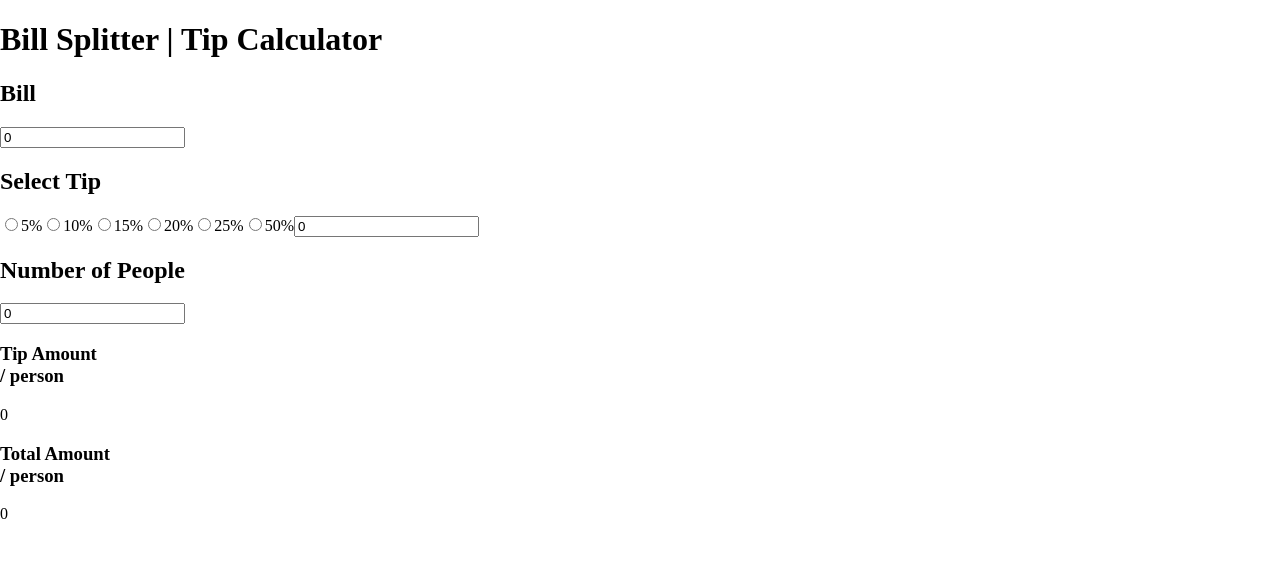
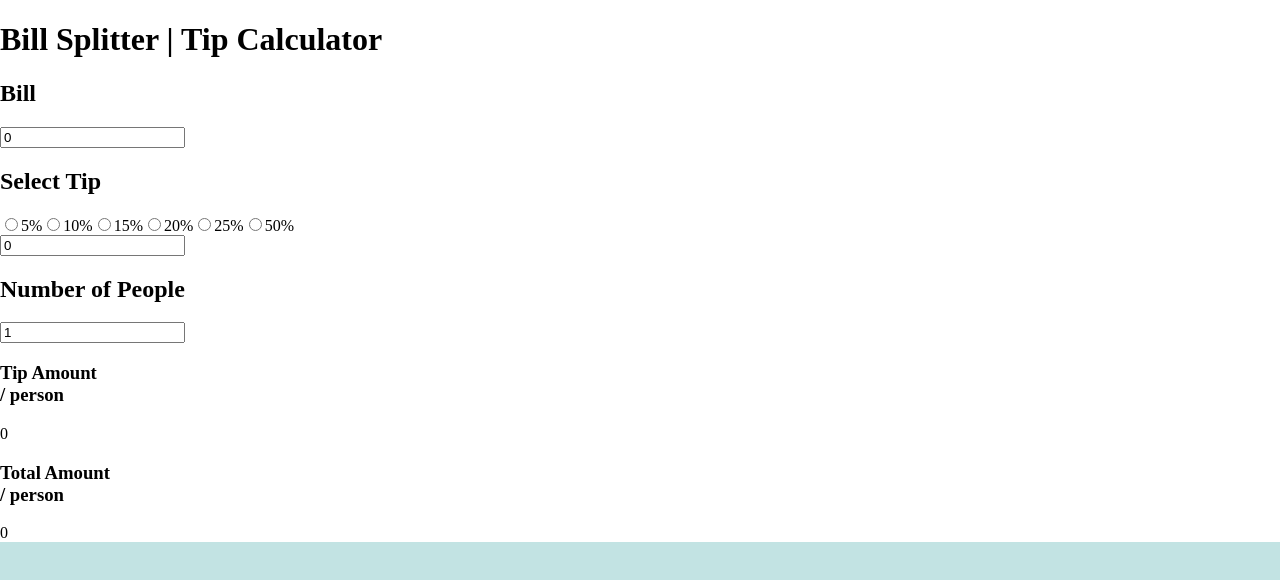
Before and after one commit to andicuevasp/tip-calculator, a React (Vite) app: page / in a window 1280 px wide. Shown: the top 580 px of the page. Built offline with nearby package versions, Linux system fonts and the light colour scheme.

Commit message:
fixed results calculations errors

```diff
--- a/index.html
+++ b/index.html
@@ -7,7 +7,7 @@
     <title>Tip Calculator App</title>
   </head>
   <body>
-    <div id="root"></div>
+    <main id="root"></main>
     <script type="module" src="/src/main.jsx"></script>
   </body>
 </html>
--- a/src/App.jsx
+++ b/src/App.jsx
@@ -1,4 +1,4 @@
-import { useState } from 'react'
+import { useState , useEffect} from 'react'
 import Bill from "../src/components/Bill"
 import SelectTip from "../src/components/SelectTip"
 import NumberOfPeople from "../src/components/NumberOfPeople"
@@ -9,12 +9,13 @@ function App() {
     {
       billAmount: 0,
       tip: 0,
-      numberOfPeople: 0
+      numberOfPeople: 1
     }
   )
 
-  const [tipAmountPerPerson, setTipAmountPerPerson] = useState(0);
-  const [totalAmountPerPerson, setTotalAmountPerPerson] = useState(0);
+  const tipAmountPerPerson = (formData.tip * formData.billAmount) / 100 / formData.numberOfPeople || 0;
+  const totalAmountPerPerson = (formData.billAmount / formData.numberOfPeople) + tipAmountPerPerson || 0;
+
 
   console.log(formData)
   function handleChange(e) {
@@ -27,18 +28,11 @@ function App() {
     })
   }
 
-  function getTipAmountPerPerson(tip) {
-    setTipAmountPerPerson(
-      ((tip*formData.billAmount) / 100) / formData.numberOfPeople
-    )
-
-    return tipAmountPerPerson
-  }
-
   return (
     <main>
       <div className='container'>
         <h1>Bill Splitter | Tip Calculator</h1>
+        <div className='initial-values'>
           <Bill
           formData={formData}
           handleChange={handleChange}
@@ -51,11 +45,14 @@ function App() {
           formData={formData}
           handleChange={handleChange}
           />
+        </div>
+        <div className='results-div'>
           <Results
           tipAmountPerPerson={tipAmountPerPerson}
           totalAmountPerPerson={totalAmountPerPerson}
-        getTipAmountPerPerson={()=> getTipAmountPerPerson(formData.tip)}
           />
+        </div>
+
       </div>
     </main>
   )
--- a/src/components/Results.jsx
+++ b/src/components/Results.jsx
@@ -3,8 +3,7 @@ export default function Results(props) {
     return (
         <div className="results">
           <h3>Tip Amount <br/> <span> / person</span></h3>
-          <span onChange={props.getTipAmountPerPerson}>{props.tipAmountPerPerson}</span>
-          <br />
+          <span>{props.tipAmountPerPerson}</span>
           <h3>Total Amount <br/> <span> / person</span></h3>
           <span>{props.totalAmountPerPerson}</span>
         </div>
--- a/src/index.css
+++ b/src/index.css
@@ -4,6 +4,7 @@
 
 body {
   margin: 0;
+  background-color: #c2e3e3;
 }
 
 img, picture, iframe {
@@ -11,3 +12,13 @@ img, picture, iframe {
   width: 100%;
   margin: auto;
 }
+
+main {
+  background-color: white;
+  display: flex;
+  flex-flow: row wrap;
+}
+
+.container {
+  flex-basis: 90%;
+}
```
Lines whose indentation alone changed are shown as unchanged.
